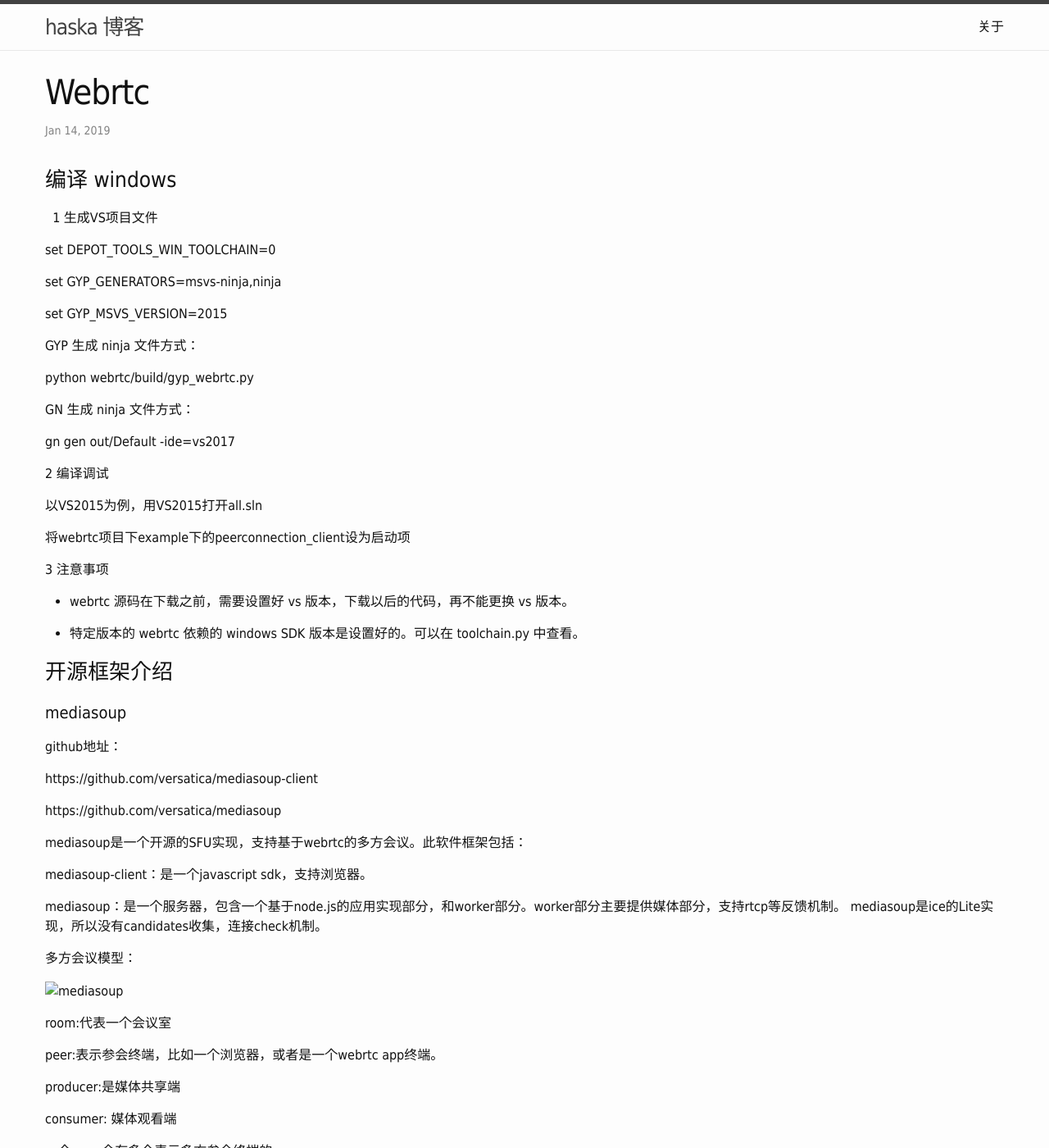
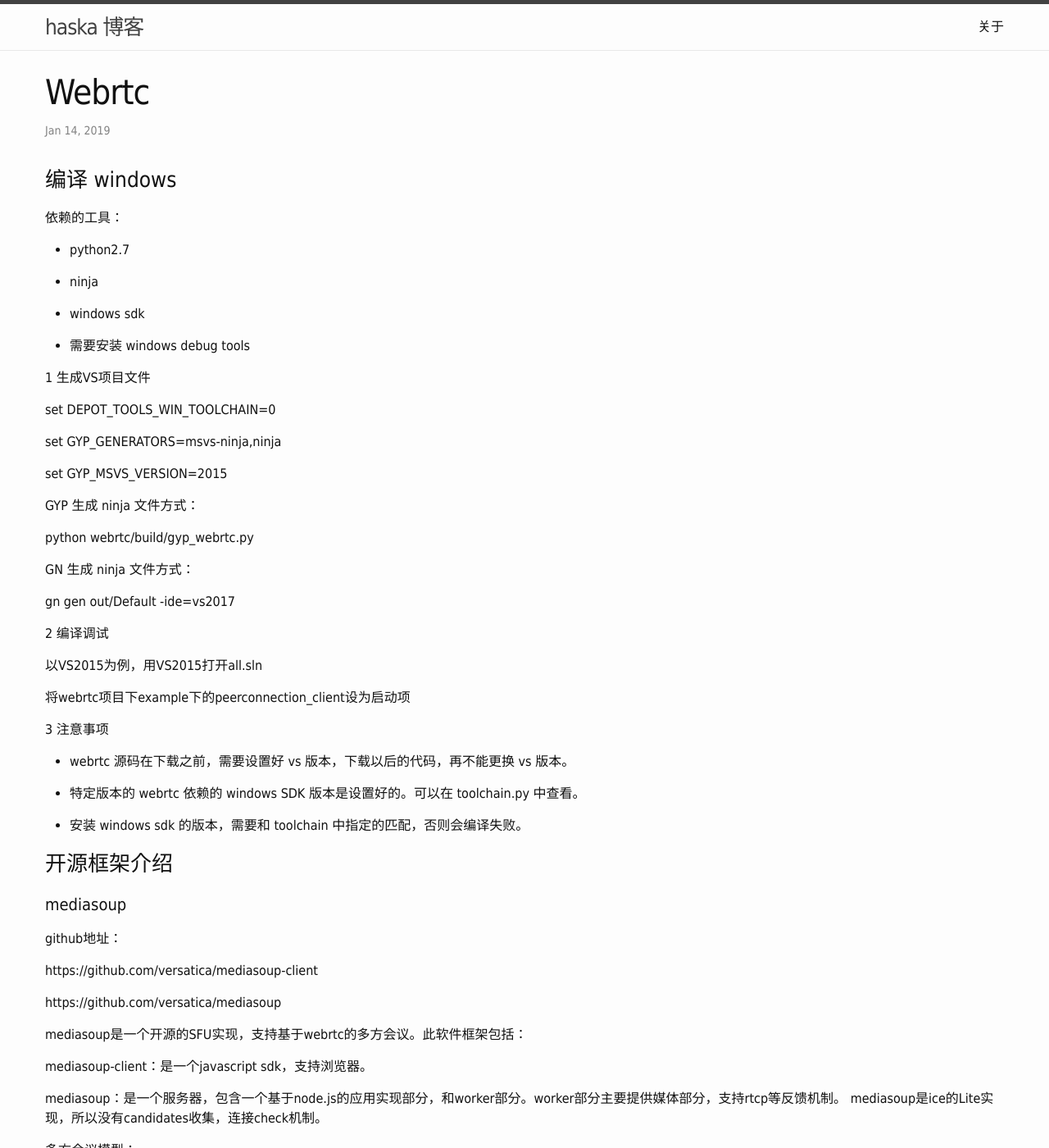
Before and after one commit to haska1025/haska1025.github.io, a Jekyll site: the page built from _posts/2019-01-14-webrtc.md, in a window 1280 px wide and 1400 px high. Shown: the whole window at 82% size. Built offline with Jekyll 4.4.1, drawn with Linux system fonts in a browser that asks for light colours.

Commit message:
Update 2019-01-14-webrtc.md

```diff
--- a/_posts/2019-01-14-webrtc.md
+++ b/_posts/2019-01-14-webrtc.md
@@ -6,6 +6,16 @@ categories: webrtc
 ---
 
 ### 编译 windows
+
+依赖的工具：
+
+- python2.7
+
+- ninja
+
+- windows sdk
+
+- 需要安装 windows debug tools
 
 1 生成VS项目文件
 
@@ -34,6 +44,8 @@ gn gen out/Default -ide=vs2017
 - webrtc 源码在下载之前，需要设置好 vs 版本，下载以后的代码，再不能更换 vs 版本。
 
 - 特定版本的 webrtc 依赖的 windows SDK 版本是设置好的。可以在 toolchain.py 中查看。
+
+- 安装 windows sdk 的版本，需要和 toolchain 中指定的匹配，否则会编译失败。
 
 ### 开源框架介绍
 
```
